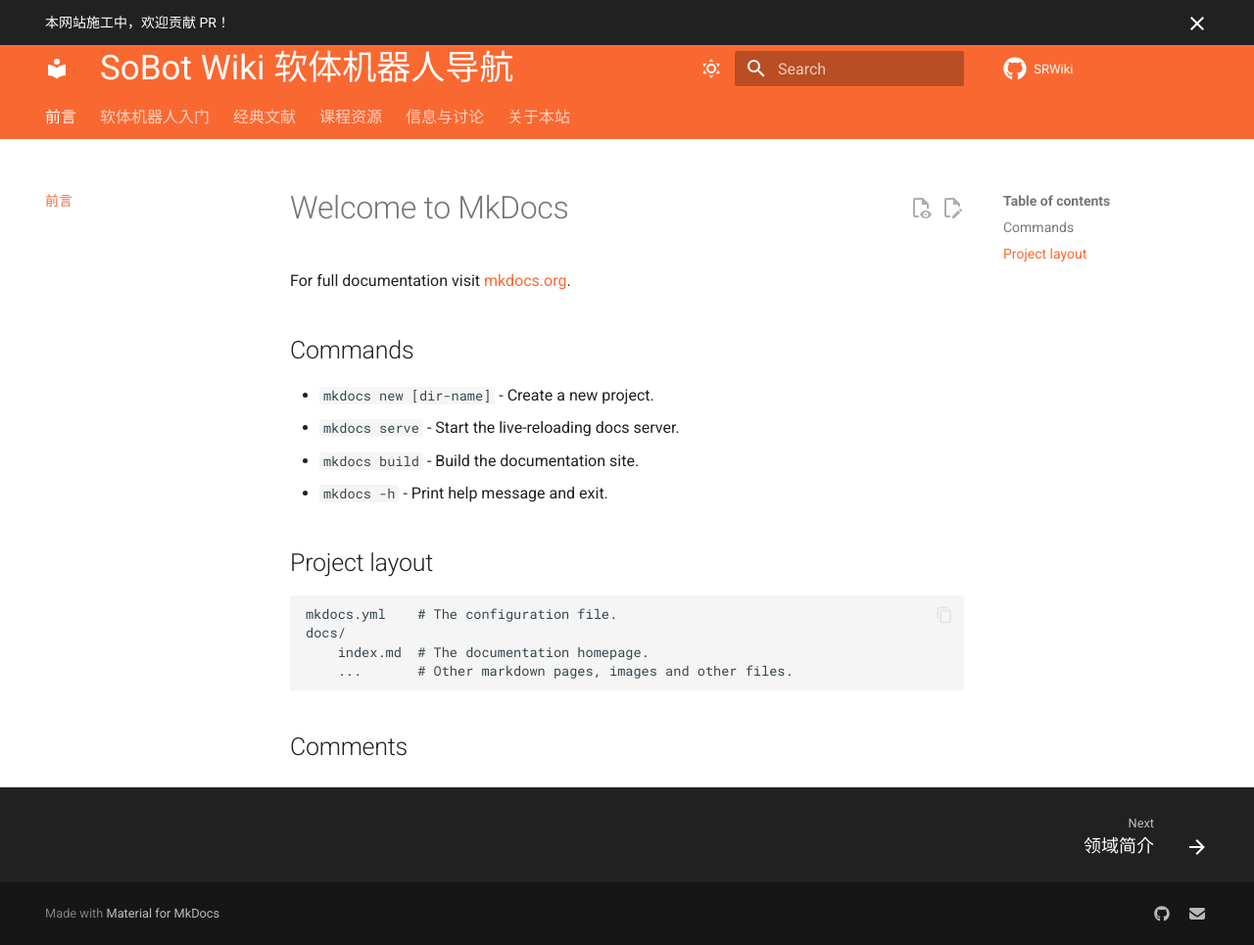
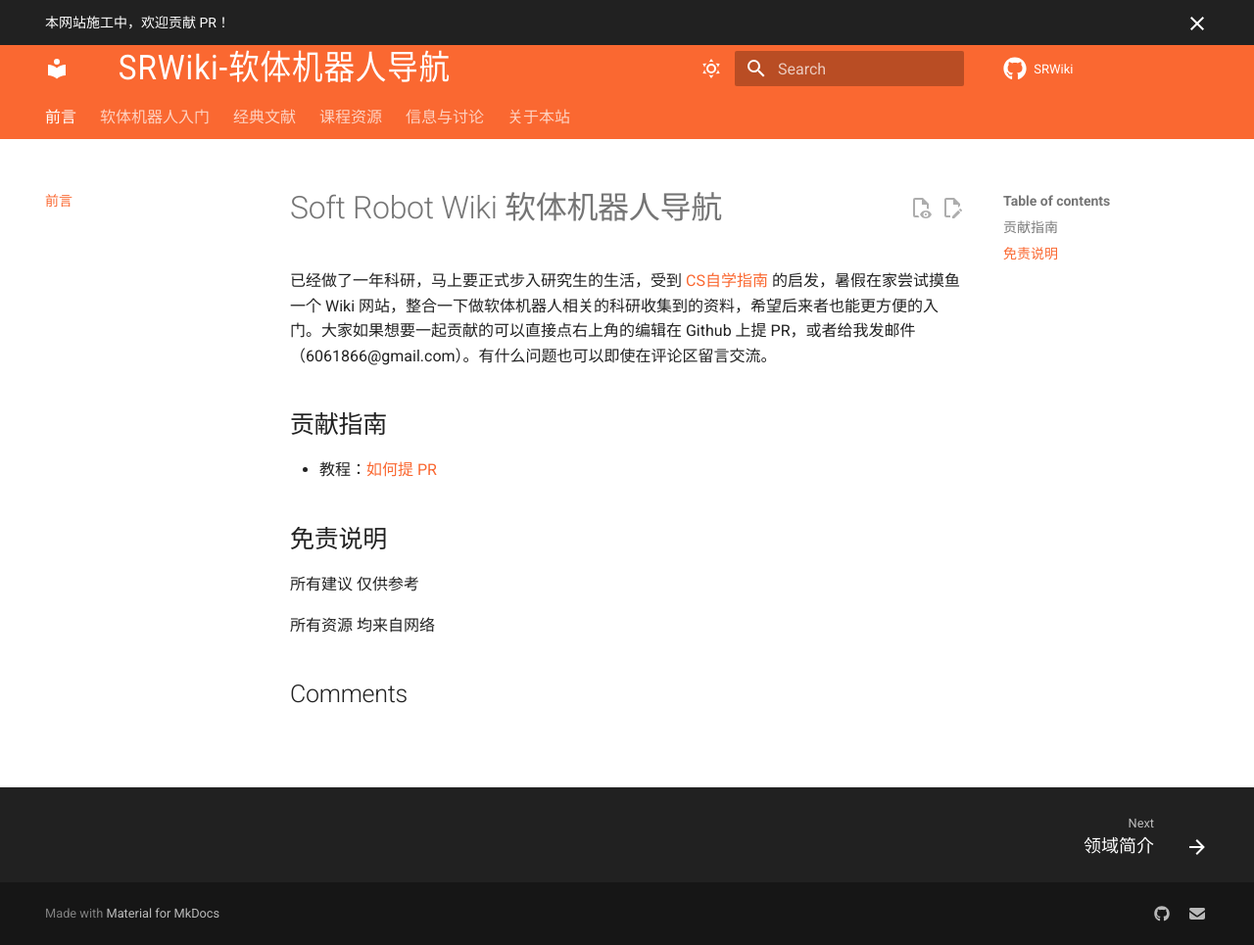
Before and after one commit to SoftRobotGuide/SRWiki, an MkDocs documentation site: the page built from docs/index.md, in a window 1280 px wide and 965 px high. Shown: the whole window at 98% size. Built offline with MkDocs 1.6.1 and Material for MkDocs 9.7.7, drawn with Linux system fonts in a browser that asks for light colours; comment, search, counter and statistics services are not loaded.

Commit message:
Changes to be committed: 	modified:   docs/index.md 	modified:   docs/stylesheets/extra.css 	modified:   "docs/\344\277\241\346\201\257\344\270\216\350\256\250\350\256\272/study_abroad_information.md" 	new file:   "docs/\347\273\217\345\205\270\346\226\207\347\214\256/sensor_papers.md" 	modified:   "docs/\350\257\276\347\250\213\350\265\204\346\272\220/open_source_projects.md" 	modified:   "docs/\350\257\276\347\250\213\350\265\204\346\272\220/websites.md" 	new file:   "docs/\350\275\257\344\275\223\346\234\272\345\231\250\344\272\272\345\205\245\351\227\250/journal_conference.md" 	modified:   mkdocs.yml

```diff
--- a/docs/index.md
+++ b/docs/index.md
@@ -2,20 +2,15 @@
 comments: true
 ---
 
-# Welcome to MkDocs
+# Soft Robot Wiki 软体机器人导航
 
-For full documentation visit [mkdocs.org](https://www.mkdocs.org).
+已经做了一年科研，马上要正式步入研究生的生活，受到 [CS自学指南](https://csdiy.wiki/) 的启发，暑假在家尝试摸鱼一个 Wiki 网站，整合一下做软体机器人相关的科研收集到的资料，希望后来者也能更方便的入门。大家如果想要一起贡献的可以直接点右上角的编辑在 Github 上提 PR，或者给我发邮件（6061866@gmail.com）。有什么问题也可以即使在评论区留言交流。
+## 贡献指南
 
-## Commands
++ 教程：[如何提 PR](https://docs.github.com/en/pull-requests/collaborating-with-pull-requests/proposing-changes-to-your-work-with-pull-requests/creating-a-pull-request-from-a-fork)
 
-* `mkdocs new [dir-name]` - Create a new project.
-* `mkdocs serve` - Start the live-reloading docs server.
-* `mkdocs build` - Build the documentation site.
-* `mkdocs -h` - Print help message and exit.
+## 免责说明
 
-## Project layout
+所有建议 仅供参考
 
-    mkdocs.yml    # The configuration file.
-    docs/
-        index.md  # The documentation homepage.
-        ...       # Other markdown pages, images and other files.
+所有资源 均来自网络
--- a/docs/stylesheets/extra.css
+++ b/docs/stylesheets/extra.css
@@ -2,6 +2,8 @@
 .md-header__topic .md-ellipsis {
     font-size: 35px;
     font-weight: 400; /* or 400 */
+    letter-spacing: 1px;
+    transform: scaleX(0.9);
   }
 
 .md-tabs__link {
--- a/mkdocs.yml
+++ b/mkdocs.yml
@@ -1,8 +1,8 @@
-site_name: " SoBot Wiki 软体机器人导航"
+site_name: " SRWiki-软体机器人导航"
 site_url: https://sbot.wiki
 site_author: SRW
 site_description: >-
-  软体机器人导航
+  SRWiki-软体机器人导航
 
 repo_name: SRWiki
 repo_url: https://github.com/SoftRobotGuide/SRWiki
@@ -75,11 +75,13 @@
     - 领域简介: "软体机器人入门/research_areas.md"
     - 常用资源和工具: "软体机器人入门/resources_tools.md"
     - 制造入门: "软体机器人入门/manufacturing_intro.md"
+    - 主流期刊和会议: "软体机器人入门/journal_conference.md"
   - 经典文献:
     - 入门必读: "经典文献/introductory_papers.md"
     - 驱动器相关: "经典文献/actuation_papers.md"
     - 移动机器人: "经典文献/mobile_robotics_papers.md"
     - 抓取与操作: "经典文献/grasping_manipulation_papers.md"
+    - 传感器: "经典文献/sensor_papers.md"
     - 控制算法: "经典文献/control_algorithms_papers.md"
     - 折纸与剪纸: "经典文献/origami_kirigami_papers.md"
     - 集群机器人: "经典文献/swarm_robotics_papers.md"
@@ -96,4 +98,4 @@
     - 交流群: "信息与讨论/community_groups.md"
     - 提问专区: "信息与讨论/question_forum.md"
     - 自由讨论: "信息与讨论/general_discussion.md"
-  - 关于本站: "关于本站/about.md"
+  - 关于本站: about.md
```
Also changed, not shown: docs/信息与讨论/study_abroad_information.md (+6 -0 lines), docs/经典文献/sensor_papers.md (added, +3 -0 lines), docs/课程资源/open_source_projects.md (+20 -0 lines), docs/课程资源/websites.md (+12 -0 lines), docs/软体机器人入门/journal_conference.md (added, +26 -0 lines).
